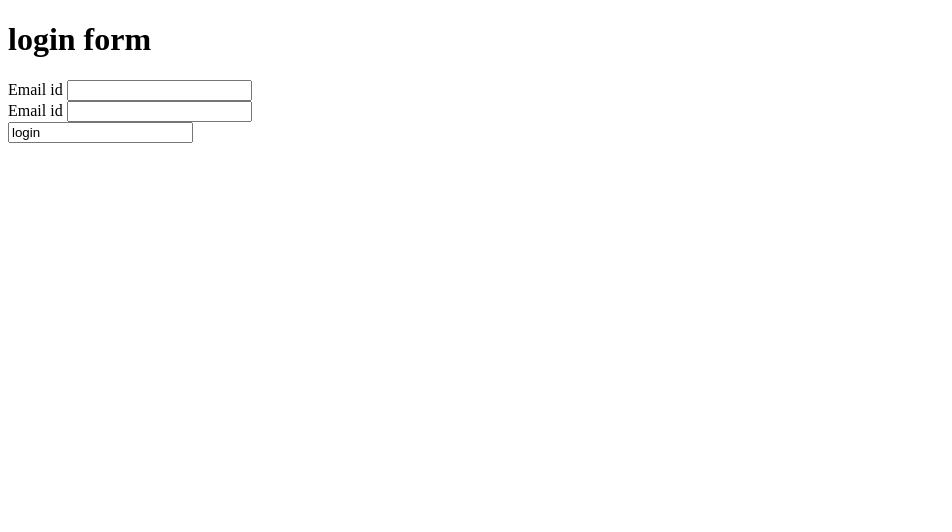
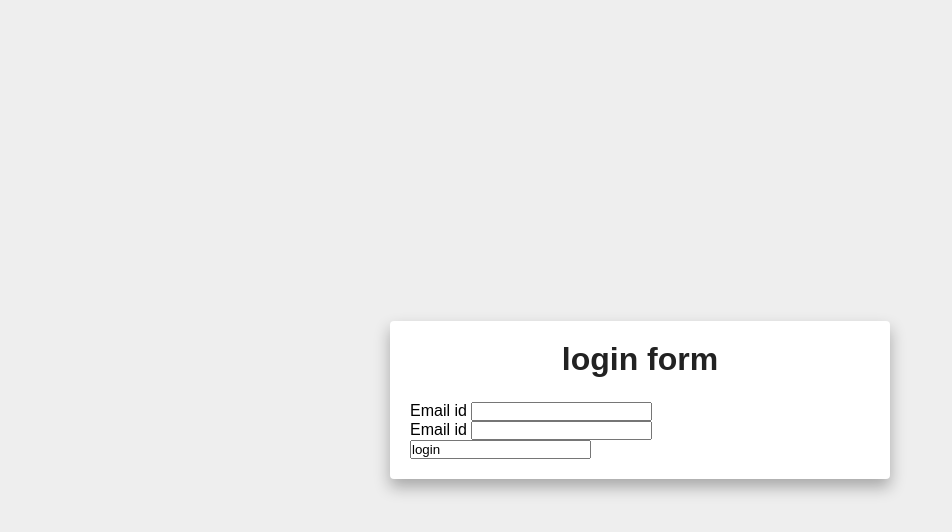
Before and after one commit to Iriboneye-Nina/LOGIN-EXERCISES, a plain HTML site: page index.html in a window 1280 px wide. Shown: the whole page, without its empty margins (0-952 px from the left). Drawn offline with Linux system fonts and the light colour scheme.

Commit message:
css code

```diff
--- a/index.html
+++ b/index.html
@@ -4,6 +4,7 @@
     <meta charset="UTF-8">
     <meta name="viewport" content="width=device-width, initial-scale=1.0">
     <title>login form</title>
+    <link rel="stylesheet" href="style.css">
 </head>
 <body>
     <div class="container">
--- a/style.css
+++ b/style.css
@@ -12,7 +12,7 @@ body{
 .container{
     margin: auto;
     width: 500px;
-    max-width: 90%;
+    max-width: 98%;
 }
 .container form{
     width: 100%;
```
